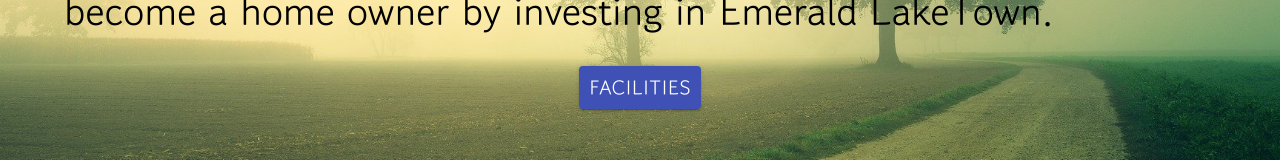
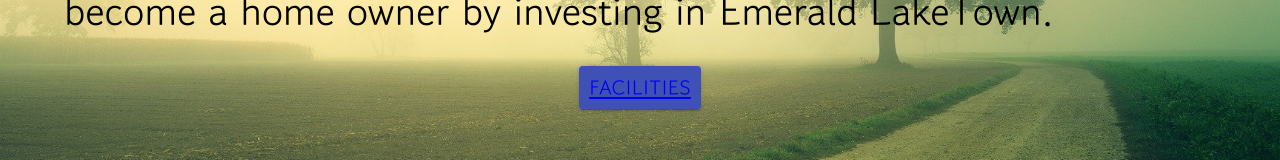
Before and after one commit to Kaya5/emerald-laketown, a React (Create React App) app: page / in a window 1280 px wide. Shown: the part 555-715 px from the top of the page. Built offline with nearby package versions, Linux system fonts and the light colour scheme; a web font is replaced by a local one.

Commit message:
Update Home.js

```diff
--- a/src/pages/Home.js
+++ b/src/pages/Home.js
@@ -22,16 +22,17 @@
           </p>
         </div>
         <div className="enter">
-          <Button
-            Link to="/facilities"
-            variant="contained"
+          <Button variant="contained"
             color="primary"
             size="small"
-            className="enterLink"
+            className="enterLink">
+          <Link to="/facilities" className='button-text'
+
           >
             <Grid container direction="row">
               Facilities
             </Grid>
+          </Link>
           </Button>
         </div>
       </div>
```
